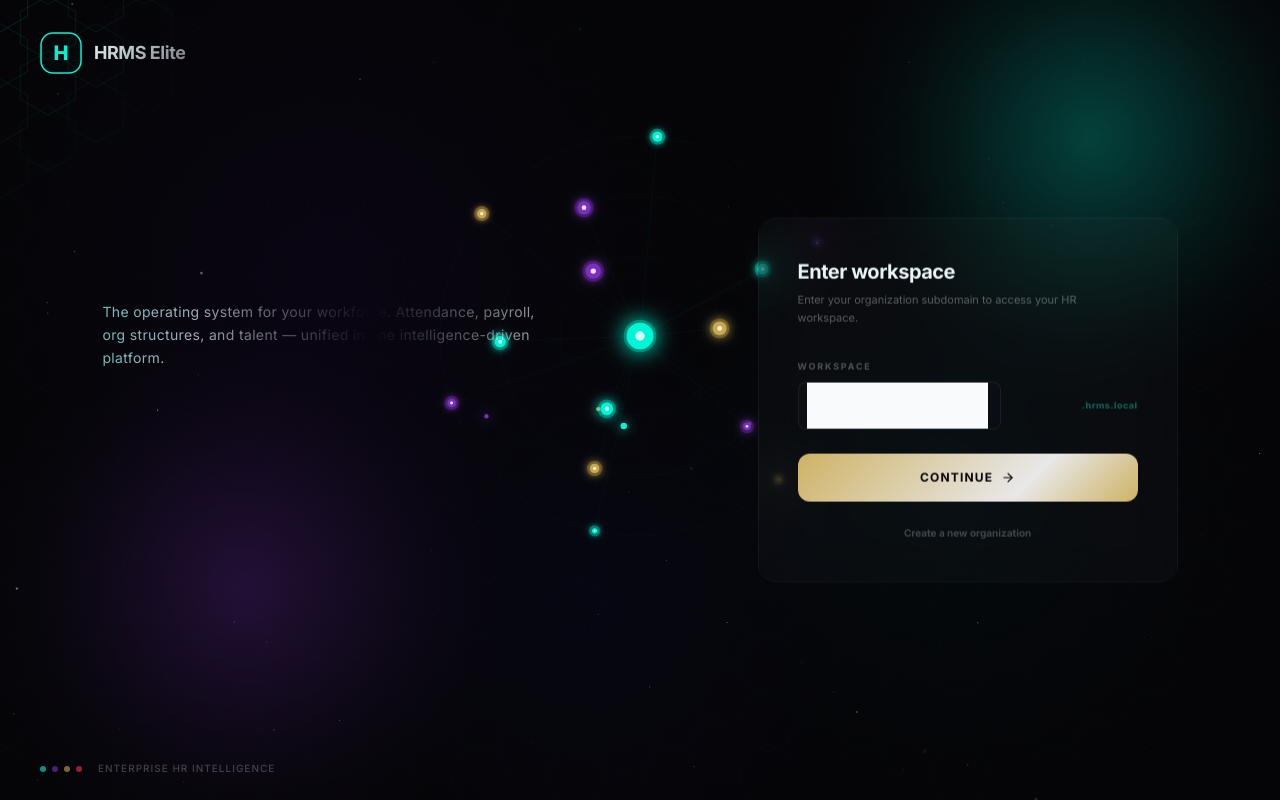
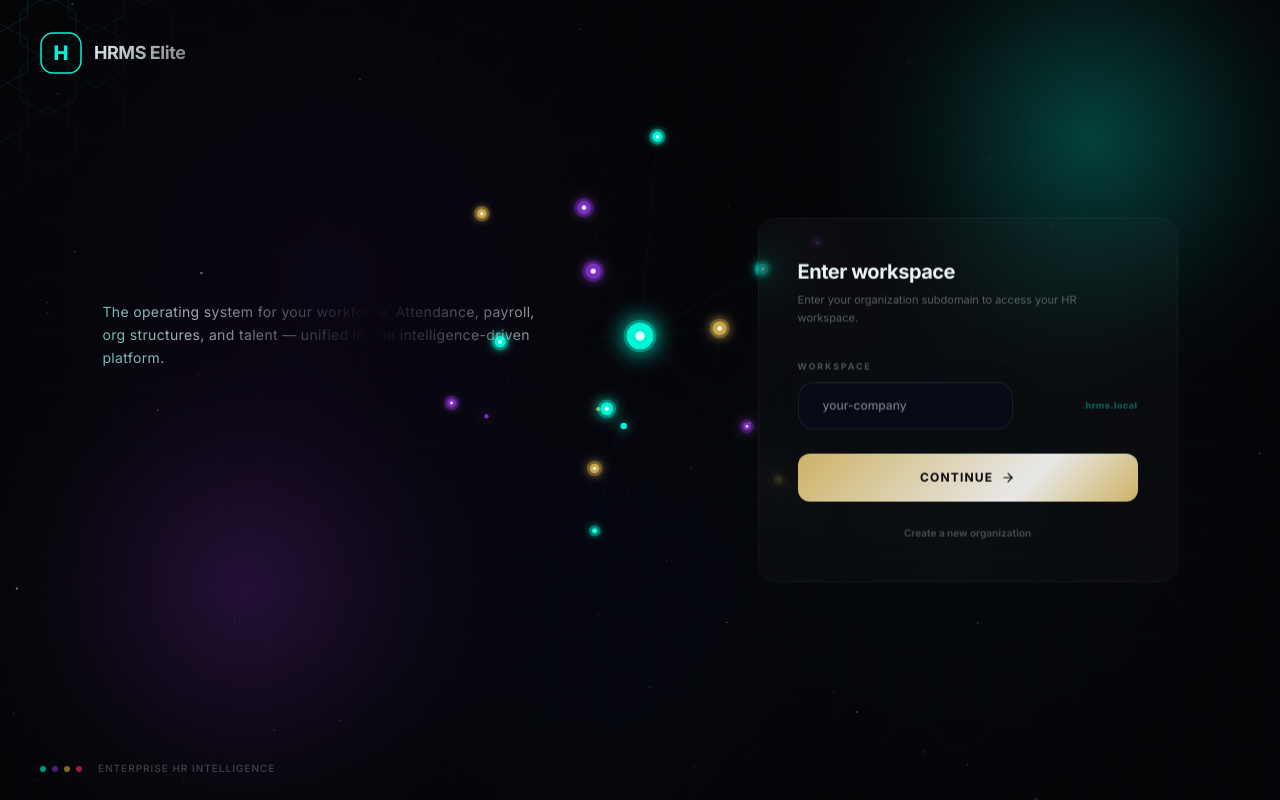
Before and after one commit to ShikhartheDeveloper/HRMS-System, a React (Vite) app in the folder client/: page /login in a window 1280 px wide. Built offline with nearby package versions, Linux system fonts and the light colour scheme.

Commit message:
fix the ui

```diff
--- a/client/src/index.css
+++ b/client/src/index.css
@@ -56,6 +56,44 @@
   textarea,
   select {
     @apply bg-background text-textPrimary;
+  }
+
+  .neon-input {
+    transition: box-shadow 240ms ease, transform 240ms ease;
+  }
+
+  .neon-input:hover {
+    box-shadow: 0 24px 46px rgba(0,0,0,0.2);
+    transform: translateY(-1px);
+  }
+
+  .neon-input input,
+  .neon-input textarea,
+  .neon-input select {
+    background-color: transparent !important;
+    color: #E8F4F8 !important;
+    box-shadow: none !important;
+    border: none !important;
+    outline: none !important;
+    -webkit-appearance: none !important;
+    -moz-appearance: none !important;
+    appearance: none !important;
+  }
+
+  .neon-input input::placeholder,
+  .neon-input textarea::placeholder {
+    color: rgba(255,255,255,0.45) !important;
+  }
+
+  input:-webkit-autofill,
+  input:-webkit-autofill:hover,
+  input:-webkit-autofill:focus,
+  textarea:-webkit-autofill,
+  textarea:-webkit-autofill:hover,
+  textarea:-webkit-autofill:focus {
+    box-shadow: 0 0 0px 1000px rgba(20, 28, 48, 0.92) inset !important;
+    -webkit-text-fill-color: #E8F4F8 !important;
+    background-color: transparent !important;
   }
 
   select option {
--- a/client/src/pages/auth/Login.jsx
+++ b/client/src/pages/auth/Login.jsx
@@ -113,22 +113,25 @@ const NeonInput = ({ icon: Icon, ...props }) => {
     display: 'flex',
     alignItems: 'center',
     height: '3rem',
-    paddingLeft: Icon ? '1.75rem' : '0.5rem',
-    paddingRight: '0.75rem',
-    borderRadius: '0.5rem',
-    background: 'linear-gradient(135deg, rgba(255,255,255,0.015) 0%, rgba(123,47,190,0.02) 100%)',
-    border: '1px solid rgba(255,255,255,0.06)',
-    boxShadow: 'inset 0 1px 0 rgba(255,255,255,0.02)',
-    transition: 'box-shadow 240ms ease, border-color 240ms ease, transform 120ms ease',
+    paddingLeft: Icon ? '2rem' : '1rem',
+    paddingRight: '1rem',
+    borderRadius: '1rem',
+    background: 'rgba(8, 12, 22, 0.98)',
+    border: '1px solid rgba(255,255,255,0.08)',
+    boxShadow: '0 20px 40px rgba(0,0,0,0.22), inset 0 1px 0 rgba(255,255,255,0.04)',
+    transition: 'box-shadow 240ms ease, border-color 240ms ease, transform 180ms ease',
+    backdropFilter: 'blur(16px)',
+    overflow: 'hidden'
   };
 
   const focusStyle = {
-    border: '1px solid rgba(0,245,212,0.6)',
-    boxShadow: '0 8px 30px rgba(123,47,190,0.06), 0 2px 8px rgba(0,245,212,0.06) inset',
+    border: '1px solid rgba(144, 163, 255, 0.8)',
+    boxShadow: '0 0 0 4px rgba(144, 163, 255, 0.14), inset 0 0 0 1px rgba(255,255,255,0.06)',
+    transform: 'translateY(-1px)'
   };
 
   return (
-    <div className="relative group">
+    <div className="relative group neon-input">
       <div
         className="relative"
         style={{ ...(baseStyle), ...(focused ? focusStyle : {}) }}
@@ -138,8 +141,18 @@ const NeonInput = ({ icon: Icon, ...props }) => {
           {...props}
           onFocus={(e) => { setFocused(true); props.onFocus && props.onFocus(e); }}
           onBlur={(e) => { setFocused(false); props.onBlur && props.onBlur(e); }}
-          className={`w-full h-full text-xs bg-transparent text-[#E8F4F8] font-medium placeholder:text-white/30 caret-[#00F5D4] focus:outline-none` + (Icon ? ' pl-7' : ' pl-2')}
-          style={{ WebkitFontSmoothing: 'antialiased' }}
+          className={`w-full h-full text-xs text-[#E8F4F8] font-medium bg-transparent placeholder:text-white/30 caret-[#00F5D4] focus:outline-none` + (Icon ? ' pl-7' : ' pl-2')}
+          style={{
+            WebkitFontSmoothing: 'antialiased',
+            backgroundColor: 'transparent',
+            border: 'none',
+            outline: 'none',
+            color: '#E8F4F8',
+            boxShadow: 'none',
+            WebkitAppearance: 'none',
+            MozAppearance: 'none',
+            appearance: 'none'
+          }}
         />
       </div>
 
--- a/client/src/pages/leave/LeaveManager.jsx
+++ b/client/src/pages/leave/LeaveManager.jsx
@@ -26,6 +26,14 @@ const LeaveManager = () => {
   const [reason, setReason] = useState('');
   const [formError, setFormError] = useState('');
 
+  const resetLeaveForm = () => {
+    setLeaveType('Casual');
+    setStartDate('');
+    setEndDate('');
+    setReason('');
+    setFormError('');
+  };
+
   const fetchLeaveData = async () => {
     setLoading(true);
     try {
@@ -52,11 +60,7 @@ const LeaveManager = () => {
   }, [user]);
 
   const handleOpenApply = () => {
-    setLeaveType('Casual');
-    setStartDate('');
-    setEndDate('');
-    setReason('');
-    setFormError('');
+    resetLeaveForm();
     setShowApplyModal(true);
   };
 
@@ -69,11 +73,12 @@ const LeaveManager = () => {
         leaveType,
         startDate,
         endDate,
-        reason
+        reason: reason.trim()
       });
 
       if (res.data.success) {
         setShowApplyModal(false);
+        resetLeaveForm();
         fetchLeaveData();
         setFeedback('Leave application submitted successfully!');
         setTimeout(() => setFeedback(''), 3000);
@@ -250,7 +255,7 @@ const LeaveManager = () => {
                   <select
                     value={leaveType}
                     onChange={(e) => setLeaveType(e.target.value)}
-                    className="w-full h-10 px-3 border border-borderColor rounded-input text-xs focus:outline-none focus:border-primary bg-transparent"
+                    className="w-full h-10 px-3 border border-borderColor rounded-input text-xs text-textPrimary bg-surface/80 placeholder:text-textSecondary focus:outline-none focus:border-primary focus:ring-1 focus:ring-primary/20"
                   >
                     <option value="Casual">Casual Leave</option>
                     <option value="Sick">Sick Leave</option>
@@ -267,7 +272,7 @@ const LeaveManager = () => {
                       required
                       value={startDate}
                       onChange={(e) => setStartDate(e.target.value)}
-                      className="w-full h-10 px-3 border border-borderColor rounded-input text-xs focus:outline-none focus:border-primary"
+                      className="w-full h-10 px-3 border border-borderColor rounded-input text-xs text-textPrimary bg-surface/80 placeholder:text-textSecondary focus:outline-none focus:border-primary focus:ring-1 focus:ring-primary/20"
                     />
                   </div>
                   <div className="space-y-1">
@@ -277,7 +282,7 @@ const LeaveManager = () => {
                       required
                       value={endDate}
                       onChange={(e) => setEndDate(e.target.value)}
-                      className="w-full h-10 px-3 border border-borderColor rounded-input text-xs focus:outline-none focus:border-primary"
+                      className="w-full h-10 px-3 border border-borderColor rounded-input text-xs text-textPrimary bg-surface/80 placeholder:text-textSecondary focus:outline-none focus:border-primary focus:ring-1 focus:ring-primary/20"
                     />
                   </div>
                 </div>
@@ -290,7 +295,7 @@ const LeaveManager = () => {
                     placeholder="Provide details about your request..."
                     value={reason}
                     onChange={(e) => setReason(e.target.value)}
-                    className="w-full p-3 border border-borderColor rounded-input text-xs focus:outline-none focus:border-primary"
+                    className="w-full p-3 border border-borderColor rounded-input text-xs text-textPrimary bg-surface/80 placeholder:text-textSecondary focus:outline-none focus:border-primary focus:ring-1 focus:ring-primary/20"
                   ></textarea>
                 </div>
 
```
